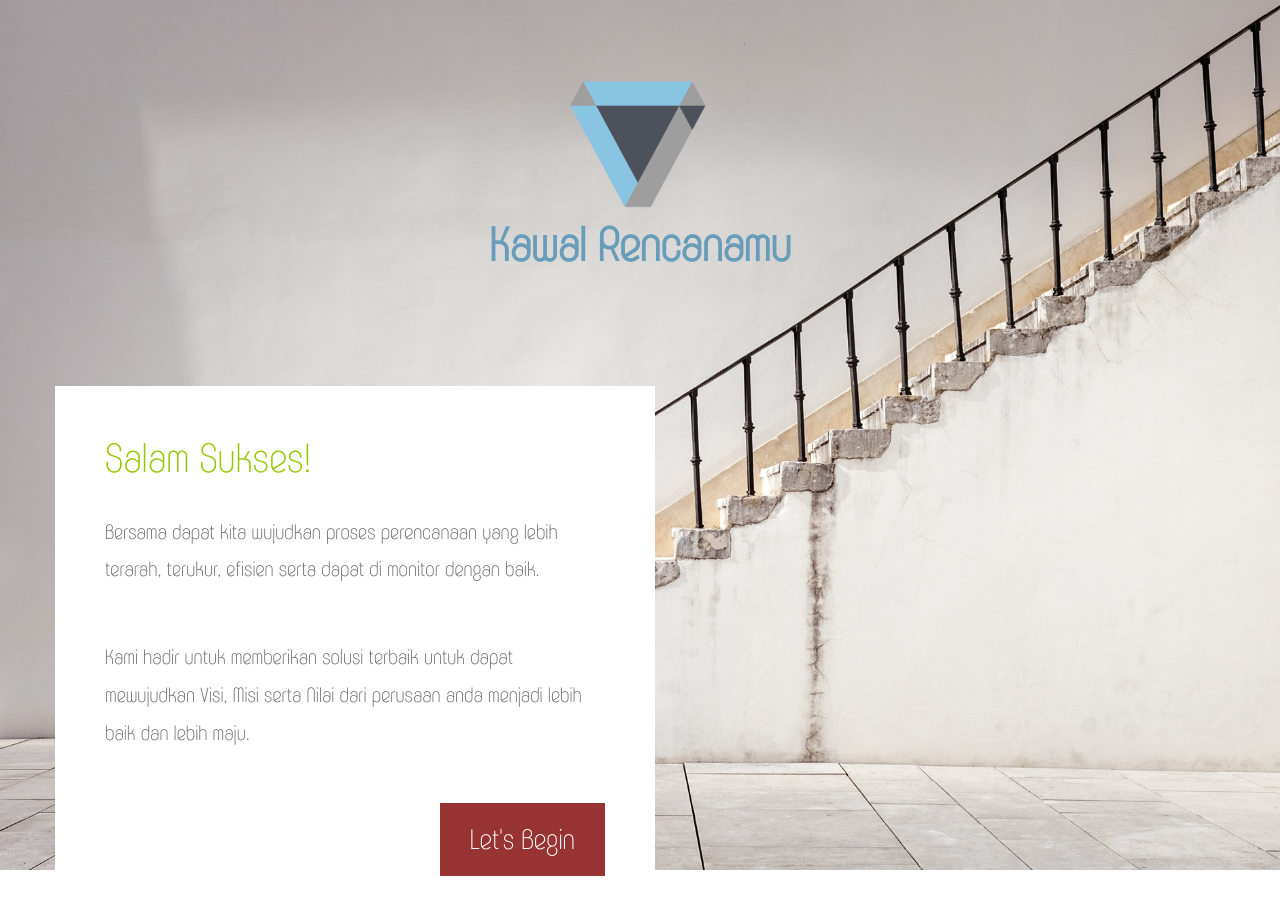
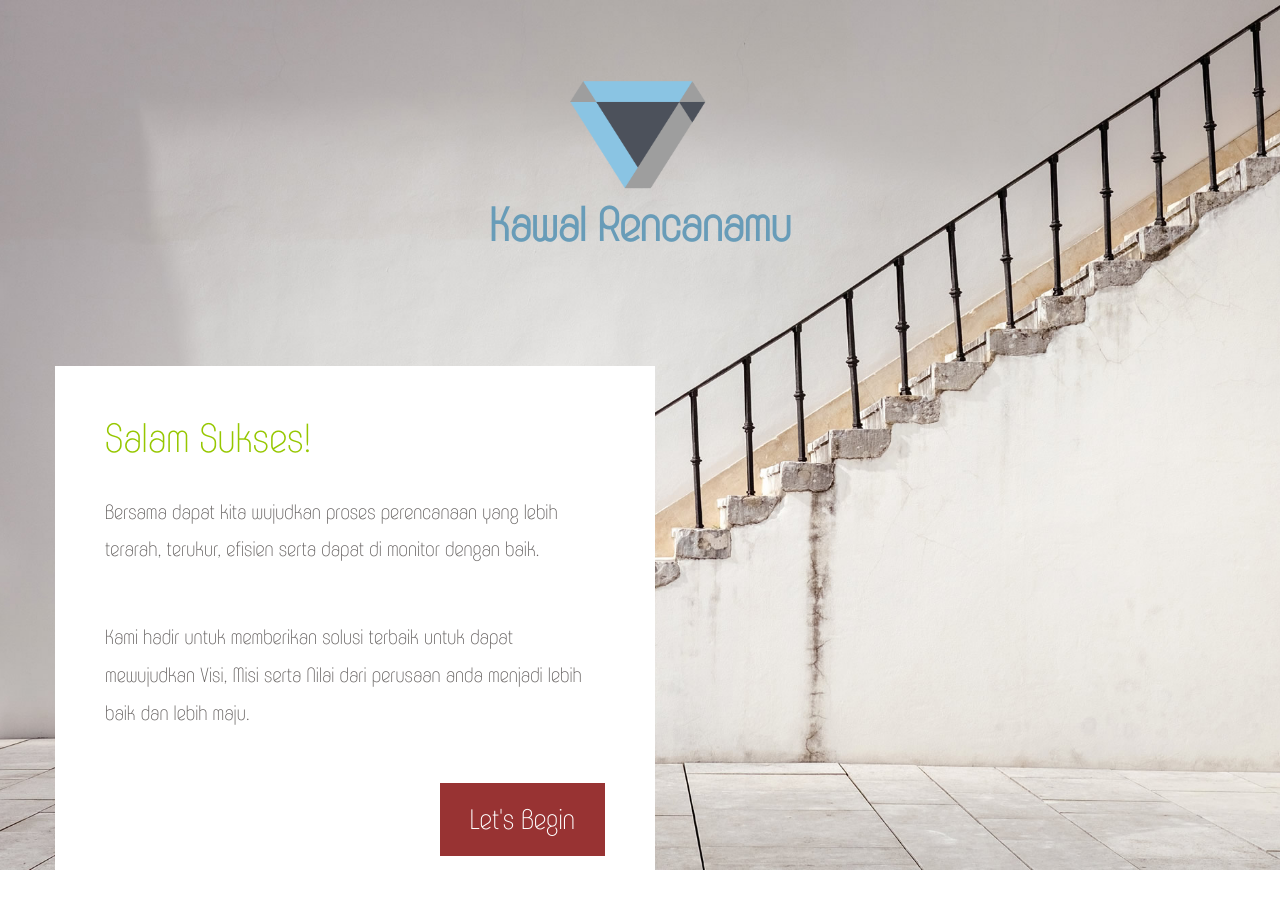
Before and after one commit to dedystyawan/kawalrencanamu, a plain HTML site: page index.html in a window 1280 px wide. Shown: the top 914 px of the page. Drawn offline with Linux system fonts and the light colour scheme.

Commit message:
Update index.html

```diff
--- a/index.html
+++ b/index.html
@@ -33,7 +33,7 @@ http://www.templatemo.com/tm-504-page-one
             <section class="parallax-window tm-section tm-section-home" id="home" data-parallax="scroll" data-image-src="img/bg-01.jpg">
                 <div class="tm-page-content-width tm-padding-b">
                     <div class="text-center tm-site-title-wrap">
-                        <img src="./img/kawal_rencanamu.png" width="145" height="135" alt="Logo Kawal Rencanamu" srcset="">
+                        <img src="./img/kawal_rencanamu.png" width="145" height="115" alt="Logo Kawal Rencanamu" srcset="">
                         <br/>
                         <h1 class="tm-site-title">Kawal Rencanamu</h1>
                     </div>
```
